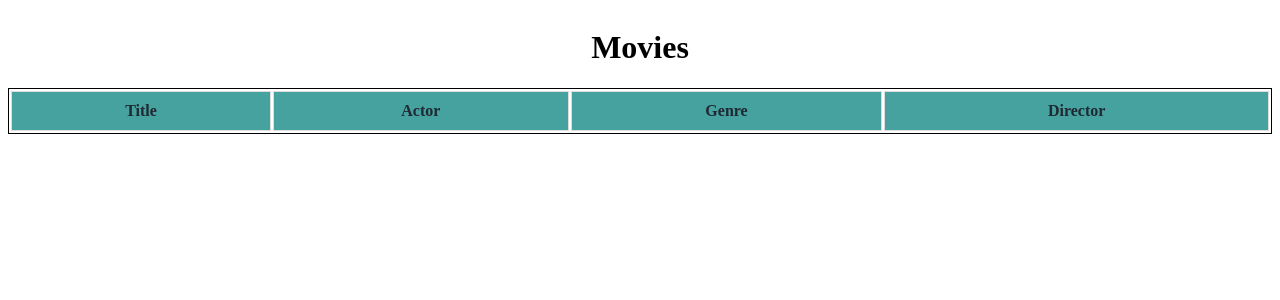
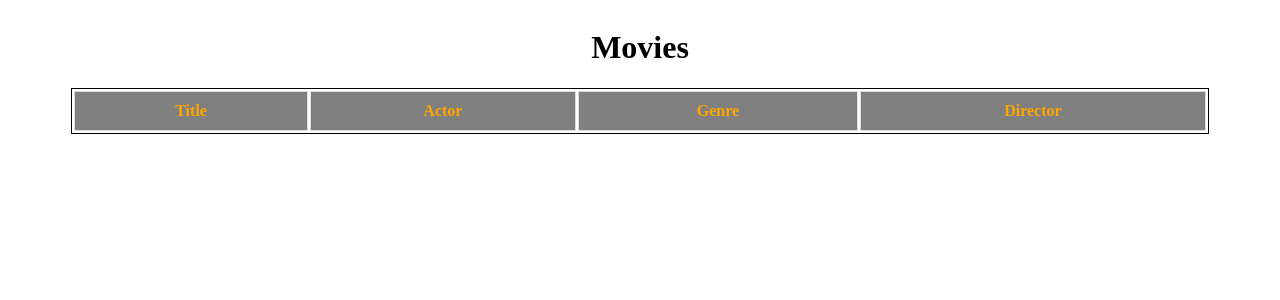
Before and after one commit to liquideraser22/JSON, a PHP site: page / in a window 1280 px wide. Shown: the top 300 px of the page. Run offline with PHP 8.4, Linux system fonts and the light colour scheme; data that the repository does not hold is empty.

Commit message:
Update index.php

```diff
--- a/index.php
+++ b/index.php
@@ -45,7 +45,7 @@ foreach($list as $value){
     }
 	table{
 		border: 1px solid black;
-		width: 100%;
+		width: 90%;
 		text-align: center;
 		border-color: dotted dashed;
 
@@ -60,8 +60,8 @@ foreach($list as $value){
 		color: #66fcf1;
 	}
     .head{
-		background-color: #45a29e;
-		color: #1f2833;
+		background-color: grey;
+		color: orange;
 		font-weight: bold;
 	}
 </style>
```
